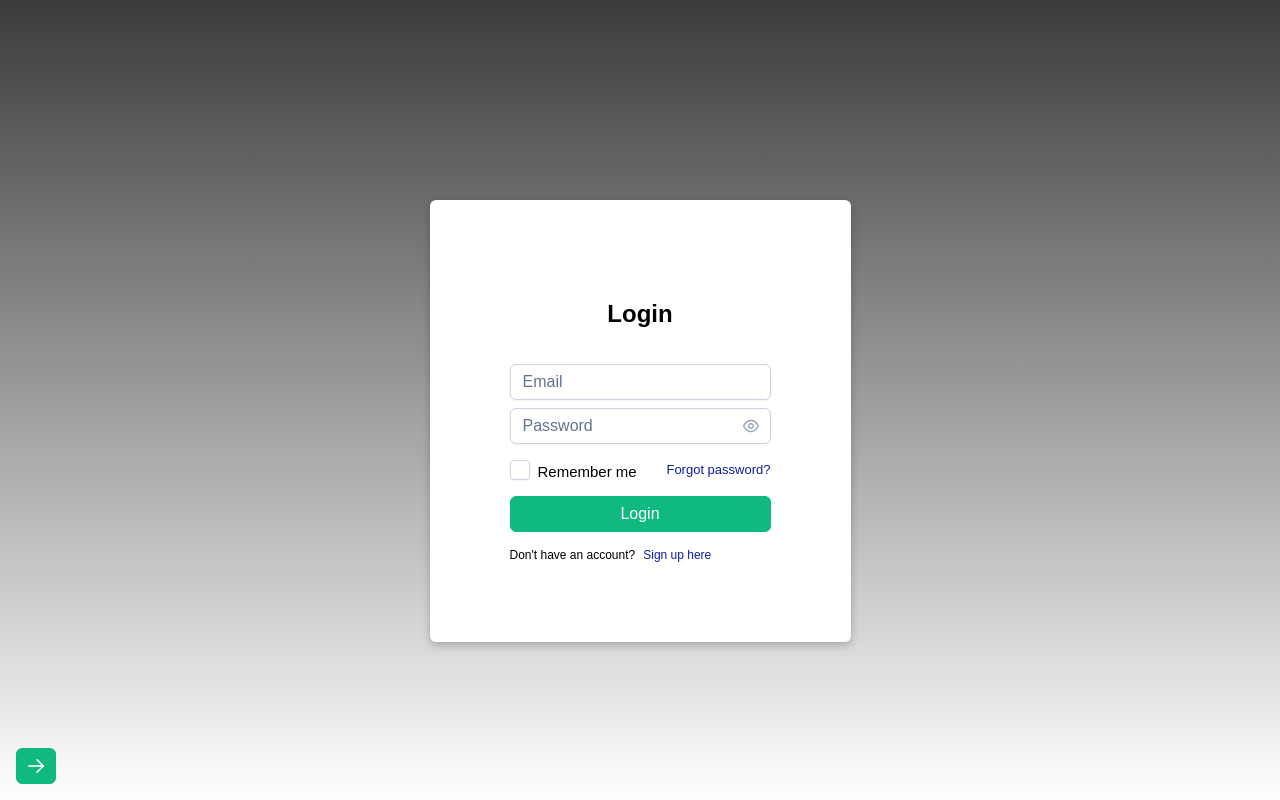
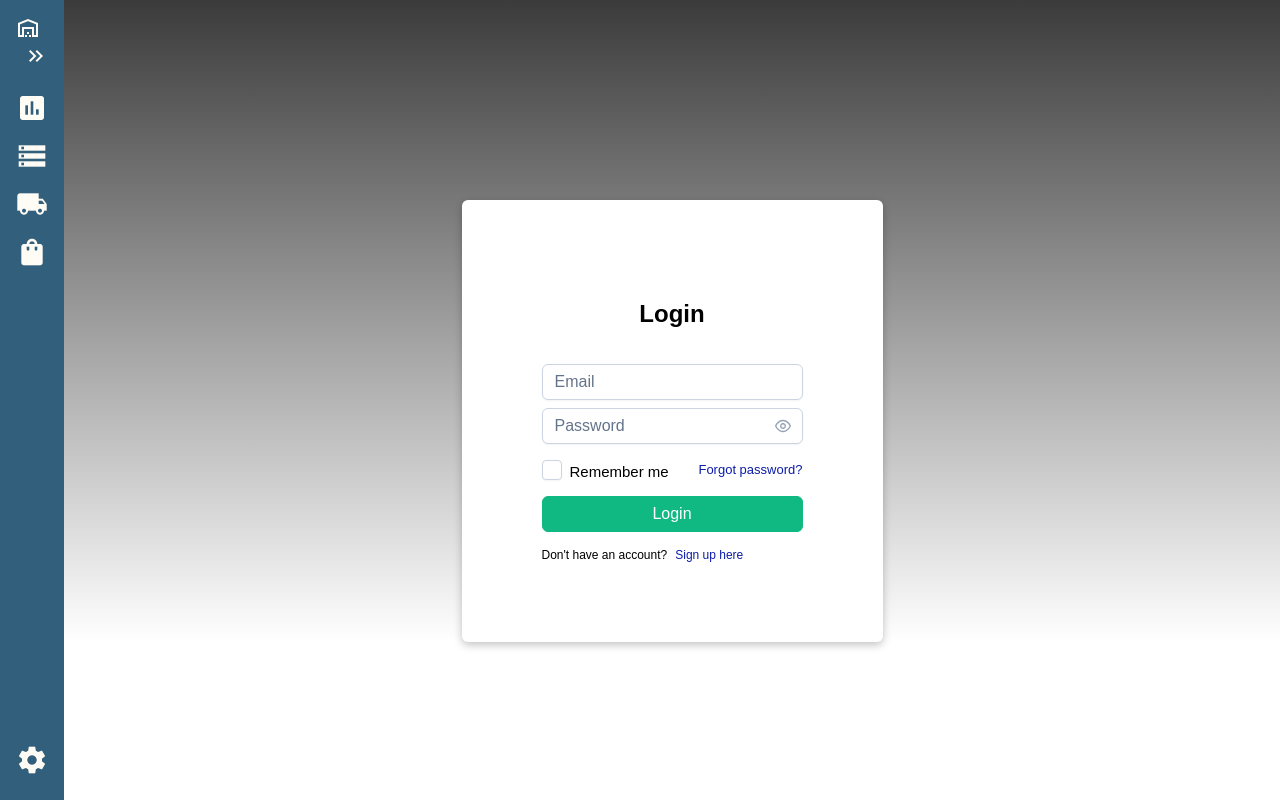
Before and after one commit to danielreboucas/inventory-management-frontend, a Vue app: page / in a window 1280 px wide. Built offline with nearby package versions, Linux system fonts and the light colour scheme; no server answers; a web font is replaced by a local one.

Commit message:
feat: Changed Sidebar component to inside the application and not an overlay

```diff
--- a/package.json
+++ b/package.json
@@ -11,6 +11,7 @@
   "dependencies": {
     "axios": "^1.6.8",
     "core-js": "^3.8.3",
+    "material-icons": "^1.13.12",
     "primeicons": "^7.0.0",
     "primevue": "^3.50.0",
     "vue": "^3.2.13",
--- a/src/App.vue
+++ b/src/App.vue
@@ -2,8 +2,10 @@
   <div class="app">
     <Toast />
     <ConfirmDialog />
-    <router-view :user="user" @get-user="requestGetUser" />
-    <IMSidebar :user="user" />
+    <IMSidebar :user="user" :setExpandSidebar="setExpandSidebar" />
+    <div :class="`main-container ${isExpanded ? 'is-expanded' : ''}`">
+      <router-view :user="user" @get-user="requestGetUser" />
+    </div>
   </div>
 </template>
 
@@ -18,9 +20,13 @@ export default defineComponent({
   data() {
     return {
       user: {},
+      isExpanded: false,
     };
   },
   methods: {
+    setExpandSidebar(isExpanded) {
+      this.isExpanded = isExpanded;
+    },
     async requestGetUser() {
       try {
         const response = await getUser();
--- a/src/assets/scss/IMSidebar/IMSidebar.scss
+++ b/src/assets/scss/IMSidebar/IMSidebar.scss
@@ -1,51 +1,150 @@
-.p-sidebar-mask {
-  .p-sidebar {
-    div {
+aside {
+  position: fixed;
   display: flex;
   flex-direction: column;
-      padding: 8px;
+  background-color: #325F7B;
+  color: #FFFCF5;
+  width: calc(2rem + 32px);
+  overflow: hidden;
+  height: 100%;
+  padding: 1rem;
+  transition: 0.2s ease-in-out;
 
-      .close-sidebar-button {
+  .flex {
+    flex: 1 1 0%;
+  }
+
+  .menu-toggle-wrap {
     display: flex;
     justify-content: flex-end;
+    margin-bottom: 1rem;
+    transition: 0.2s ease-in-out;
+    position: relative;
+
+    cursor: pointer;
+
+    .menu-toggle {
+      transition: 0.2s ease-in-out;
+
+      .material-icons {
+        font-size: 2rem;
+        color: white;
+        transition: 0.2s ease-out;
       }
 
-      .navigation-options {
-        div {
-          cursor: pointer;
+      &:hover {
+
+        .material-icons {
+          color: #325F7B;
+          transform: translateX(0.5rem);
         }
-        div:hover {
-          border-radius: 4px;
-          background-color: lightgray;
-          transition: 0.25s;
+      }
     }
   }
 
-      .user-info {
-        .logout {
-          cursor: pointer;
-        }
-        .logout:hover {
-          border-radius: 4px;
-          background-color: lightgray;
-          transition: 0.25s;
+  h3,
+  .button .text {
+    opacity: 0;
+    transition: opacity 0.3s ease-in-out;
   }
 
-        .user-name {
+  h3 {
+    color: grey;
+    font-size: 0.875rem;
+    margin-bottom: 0.5rem;
+    text-transform: uppercase;
+  }
+
+  .menu {
+    margin: 0 -1rem;
+
+    .button {
       display: flex;
-          flex-direction: row;
-          gap: 8px;
       align-items: center;
+      text-decoration: none;
+      transition: 0.2s ease-in-out;
+      padding: 0.5rem 1rem;
+
+      .material-icons {
+        font-size: 2rem;
+        color: #FFFCF5;
+        transition: 0.2s ease-in-out;
+      }
+
+      .text {
+        color: #FFFCF5;
+        transition: 0.2s ease-in-out;
+      }
+
+      &:hover {
+        background-color: #FFFCF5;
+        color: #325F7B;
+
+        .material-icons,
+        .text {
+          color: #325F7B;
+        }
+      }
+
+      &.router-link-exact-active {
+        border-right: 5px solid #FFFCF5;
+
+        .material-icons,
+        .text {
+          color: #FFFCF5;
+        }
+
+        &:hover {
+          color: #325F7B;
+
+          .material-icons,
+          .text {
+            color: #325F7B;
           }
         }
       }
     }
   }
 
-.sidebar-container {
-  display: flex;
+  .footer {
+    opacity: 0;
+    transition: opacity 0.3s ease-in-out;
+
+    p {
+      font-size: 0.875rem;
+      color: var(--grey);
+    }
+  }
+
+  &.is-expanded {
+    width: 250px;
+
+    .menu-toggle-wrap {
+      top: -3rem;
+
+      .menu-toggle {
+        transform: rotate(-180deg);
+      }
+    }
+
+    h3,
+    .button .text {
+      opacity: 1;
+    }
+
+    .button {
+      .material-icons {
+        margin-right: 1rem;
+      }
+    }
+
+    .footer {
+      opacity: 0;
+    }
+  }
+
+  @media (max-width: 1024px) {
     position: absolute;
-  bottom: 0;
-  margin-bottom: 16px;
-  margin-left: 16px;
+    z-index: 99;
   }
+}
--- a/src/assets/scss/Products/ListProducts.scss
+++ b/src/assets/scss/Products/ListProducts.scss
@@ -1,5 +1,4 @@
 .list-products {
-  margin: 8px ;
   overflow: hidden;
 
   h1 {
--- a/src/assets/scss/Suppliers/ListSuppliers.scss
+++ b/src/assets/scss/Suppliers/ListSuppliers.scss
@@ -1,5 +1,4 @@
 .list-suppliers {
-  margin: 8px ;
   overflow: hidden;
 
   h1 {
--- a/src/assets/scss/layout.scss
+++ b/src/assets/scss/layout.scss
@@ -10,6 +10,15 @@ body {
 
 .app {
   height: 100%;
+  .main-container {
+    margin-left: calc(2rem + 32px);
+    transition: 0.2s ease-in-out;
+
+    &.is-expanded {
+      margin-left: 250px;
+      transition: 0.2s ease-in-out;
+    }
+  }
 }
 
 @import url("./IMSidebar/IMSidebar.scss");
--- a/src/components/IMSidebar/IMSidebar.vue
+++ b/src/components/IMSidebar/IMSidebar.vue
@@ -1,50 +1,46 @@
 <template>
-  <div class="sidebar-container">
-    <Sidebar v-model:visible="visible">
-      <template #container="{ closeCallback }">
-        <div class="sidebar">
-          <span class="close-sidebar-button">
-            <Button
-              type="button"
-              @click="closeCallback"
-              icon="pi pi-times"
-              rounded
-              outlined
-            />
-          </span>
-          <div class="navigation-options">
-            <router-link to="/home">Home</router-link>
-            <router-link to="/product">Products</router-link>
-            <router-link to="/supplier">Suppliers</router-link>
-            <router-link to="/order">Orders</router-link>
-            <router-link to="/manage">Manage User</router-link>
-            <router-link to="/settings">Settings</router-link>
-          </div>
-          <div class="user-info">
-            <div v-if="user.access_token">
-              <div class="logout" @click="requestSignoutUser">Log Out</div>
-              <div class="user-name">
-                <Avatar
-                  :label="user.data.firstName?.slice(0, 1)"
-                  shape="circle"
-                />
-                <span>{{ user.data.firstName }} {{ user.data.lastName }}</span>
-              </div>
-            </div>
-            <div v-else>
-              <Avatar icon="pi pi-user" shape="circle" />
-              <span>
-                <span @click="toSignIn">Sign in</span>
-                or
-                <span @click="toSignUp">Sign up</span>
-              </span>
-            </div>
-          </div>
-        </div>
-      </template>
-    </Sidebar>
-    <Button icon="pi pi-arrow-right" @click="visible = true"></Button>
-  </div>
+  <aside :class="`${setIsExpanded}`">
+    <div :class="`sidebar-title ${setIsExpanded}`">
+      <span class="material-icons-outlined">warehouse</span>
+
+      <div class="menu-toggle-wrap">
+        <span v-if="!isExpanded" class="material-icons" @click="toggleMenu"
+          >keyboard_double_arrow_right</span
+        >
+        <span v-else class="material-icons" @click="toggleMenu"
+          >keyboard_double_arrow_left</span
+        >
+      </div>
+    </div>
+
+    <div class="menu">
+      <router-link to="/home" class="button">
+        <span class="material-icons">assessment</span>
+        <span class="text">Dashboard</span>
+      </router-link>
+      <router-link to="/product" class="button">
+        <span class="material-icons">storage</span>
+        <span class="text">Products</span>
+      </router-link>
+      <router-link to="/supplier" class="button">
+        <span class="material-icons">local_shipping</span>
+        <span class="text">Suppliers</span>
+      </router-link>
+      <router-link to="/order" class="button">
+        <span class="material-icons">shopping_bag</span>
+        <span class="text"> Orders</span>
+      </router-link>
+    </div>
+
+    <div class="flex"></div>
+
+    <div class="menu">
+      <router-link to="/settings" class="button">
+        <span class="material-icons">settings</span>
+        <span class="text">Settings</span>
+      </router-link>
+    </div>
+  </aside>
 </template>
 
 <script lang="ts">
@@ -53,25 +49,38 @@ import { defineComponent } from "vue";
 
 export default defineComponent({
   name: "IMSidebar",
-  props: ["user"],
+  props: ["user", "setExpandSidebar"],
   data() {
     return {
-      visible: false,
+      isExpanded: false,
     };
+  },
+  updated() {
+    this.isExpanded = localStorage.getItem("isExpanded") === "true";
+    this.setExpandSidebar(this.isExpanded);
+  },
+  computed: {
+    setIsExpanded(): string {
+      return this.isExpanded ? "is-expanded" : "";
+    },
   },
   methods: {
     toSignIn() {
       this.$router.push("/");
-      this.visible = false;
+      this.isExpanded = false;
     },
     toSignUp() {
       this.$router.push("/register");
-      this.visible = false;
+      this.isExpanded = false;
     },
     requestSignoutUser() {
       signOutUser();
       this.$router.push("/");
-      this.visible = false;
+      this.isExpanded = false;
+    },
+    toggleMenu() {
+      this.isExpanded = !this.isExpanded;
+      localStorage.setItem("isExpanded", this.isExpanded.toString());
     },
   },
 });
--- a/src/main.ts
+++ b/src/main.ts
@@ -4,6 +4,7 @@ import router from "./router";
 import store from "./store";
 
 import "primevue/resources/themes/aura-light-green/theme.css";
+import "material-icons/iconfont/material-icons.css";
 import "primeicons/primeicons.css";
 import PrimeVue from "primevue/config";
 import Button from "primevue/button";
```
Also changed, not shown: 1 other file (tests, documents, lock files or other folders). Lines whose indentation alone changed are shown as unchanged.
